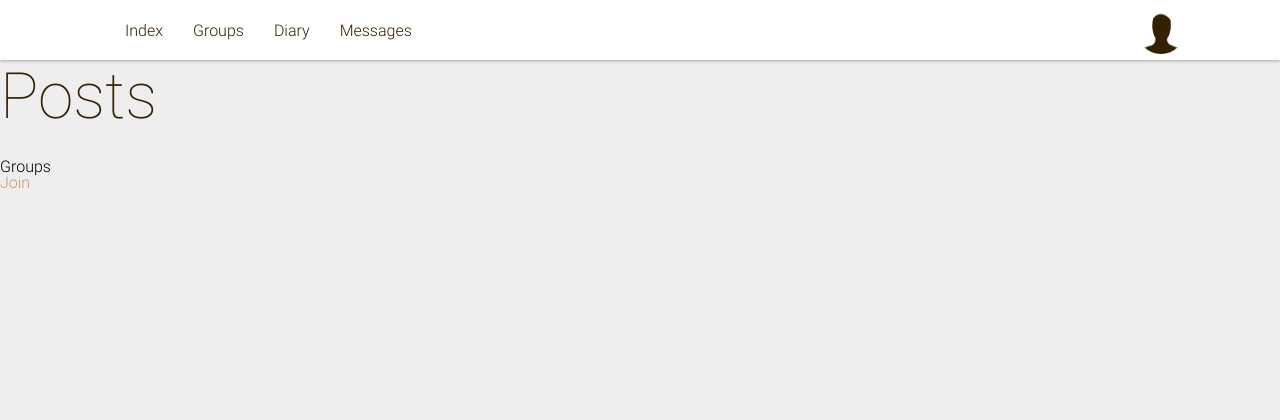
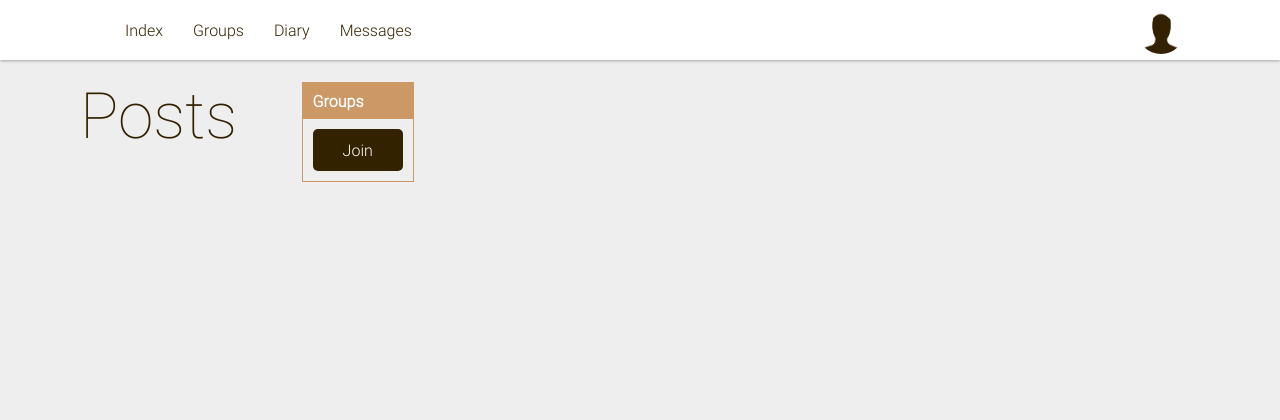
Before and after one commit to teeach/teeach, a PHP site: page /pl_panel/usr in a window 1280 px wide. Shown: the top 420 px of the page. Run offline with PHP 8.4, Linux system fonts and the light colour scheme; the visitor is signed in with stand-in values (Sample User, id 1); data that the repository does not hold is empty; some libraries are stand-ins or nearby versions.

Commit message:
Múltiples añadidos (XXI)

```diff
--- a/pl_panel/usr/index.php
+++ b/pl_panel/usr/index.php
@@ -15,7 +15,7 @@
 <head>
 	<meta charset="UTF-8">
 	<title><?php echo "Hola, $User->name | Teeach"; ?></title>
-	<link rel="stylesheet" href="../../src/css/main.css">
+	<link rel="stylesheet" href="../../src/css/index.css">
 	<?php
 		$System->set_head();
 	?>
@@ -34,8 +34,10 @@
 	$System->set_usr_menu($User->h,$User->privilege);
 
 		echo "
-			<section id='posts'>
-				<h1>Posts</h1><br><br>
+		<div class='ui_full_width'>
+			<div class='ui_sidebar left'>
+				<section id='posts'>
+					<h1>Posts</h1><br><br>
 				";
 
 		$query = $con->query("SELECT * FROM pl_posts ORDER BY id DESC");
@@ -64,9 +66,11 @@
 
 		echo "
 			</section>
+			</div>
 		";
 	?>
-	<section id="groups">
+	<div class="ui_width_sidebar right">
+	<section id="index_groups">
 		<div class="sectiontitle">
 			<?php echo _("Groups"); ?>
 		</div>
@@ -85,8 +89,16 @@
 				}
 			?>
 		</ul>
-		<a href="group.php?action=join">Join</a>
+
+		<?php
+			if($User->privilege >= 3) {
+				echo '<a href="group.php?action=create"><button>Create</button></a>';
+			}
+		?>
+		<a href="group.php?action=join"><button>Join</button></a>
 	</section>
+	</div>
+	</div>
 	<?php echo $System->set_footer(); ?>
 </body>
 </html>
--- a/pl_panel/usr/register.php
+++ b/pl_panel/usr/register.php
@@ -62,7 +62,7 @@
 		echo '
 			<div class="ui_full_width">
             	<div class="ui_head ui_head_width_actions">
-					<h1><i class="fa fa-user-plus"></i> '._("New account").'</h1>
+					<h1><i class="fa fa-user-plus" style="cursor: default"></i> '._("New account").'</h1>
 				</div>
 				<form action="register.php?action=success" method="post">
 					<table>
--- /dev/null
+++ b/src/css/index.css
@@ -0,0 +1,11 @@
+#index_groups {
+	display: inline-block;
+	border: 1px solid #c96;
+}
+
+.sectiontitle {
+	background-color: #c96;
+	padding: 10px;
+	font-weight: bold;
+	color: #fff;
+}
--- a/src/css/main.css
+++ b/src/css/main.css
@@ -166,8 +166,10 @@ h1 {
     box-shadow: 0px 1px 3px rgba(0, 0, 0, 0.30);
     display: inline-block;
     height: 60px;
+    position: relative;
     padding: 0px 80px;
     width: 100%;
+    z-index: 99999;
 }
 
 header a:hover {
```
Also changed, not shown: pl_panel/usr/group.php (+49 -4 lines).
